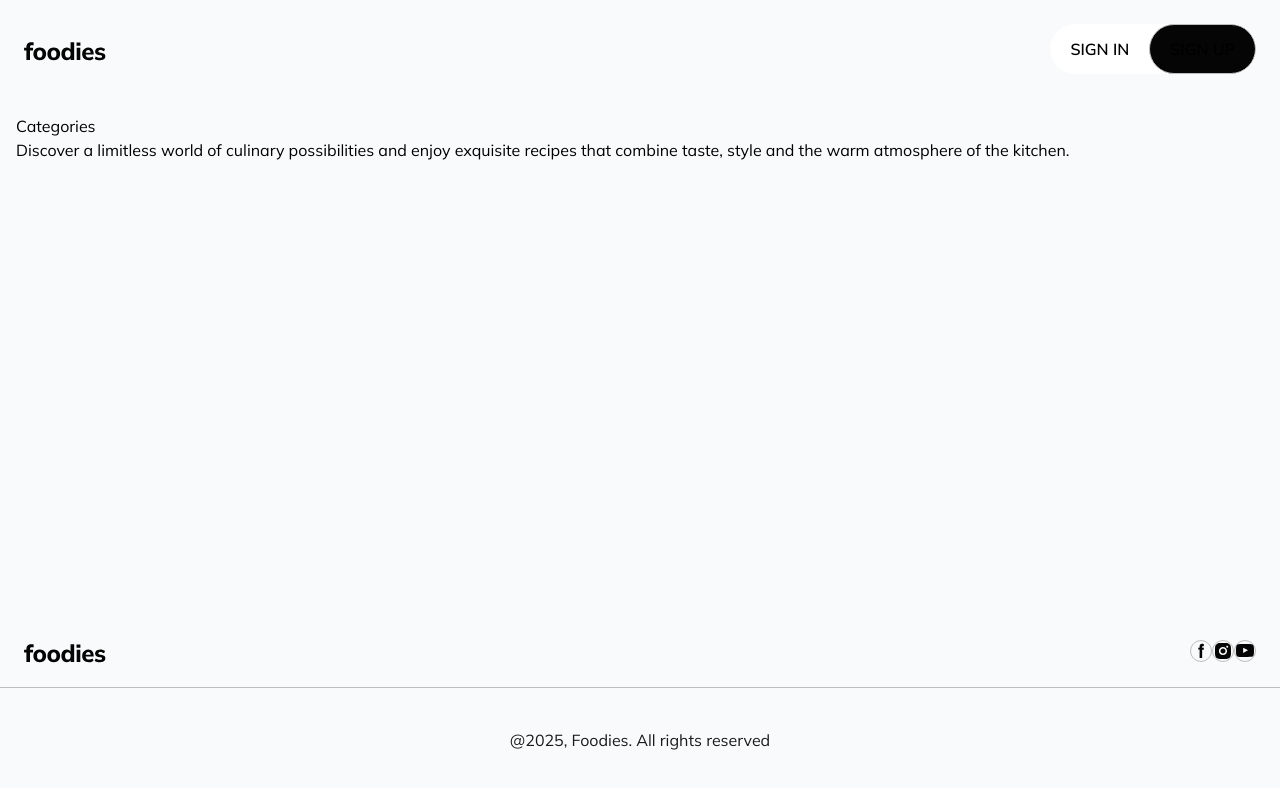
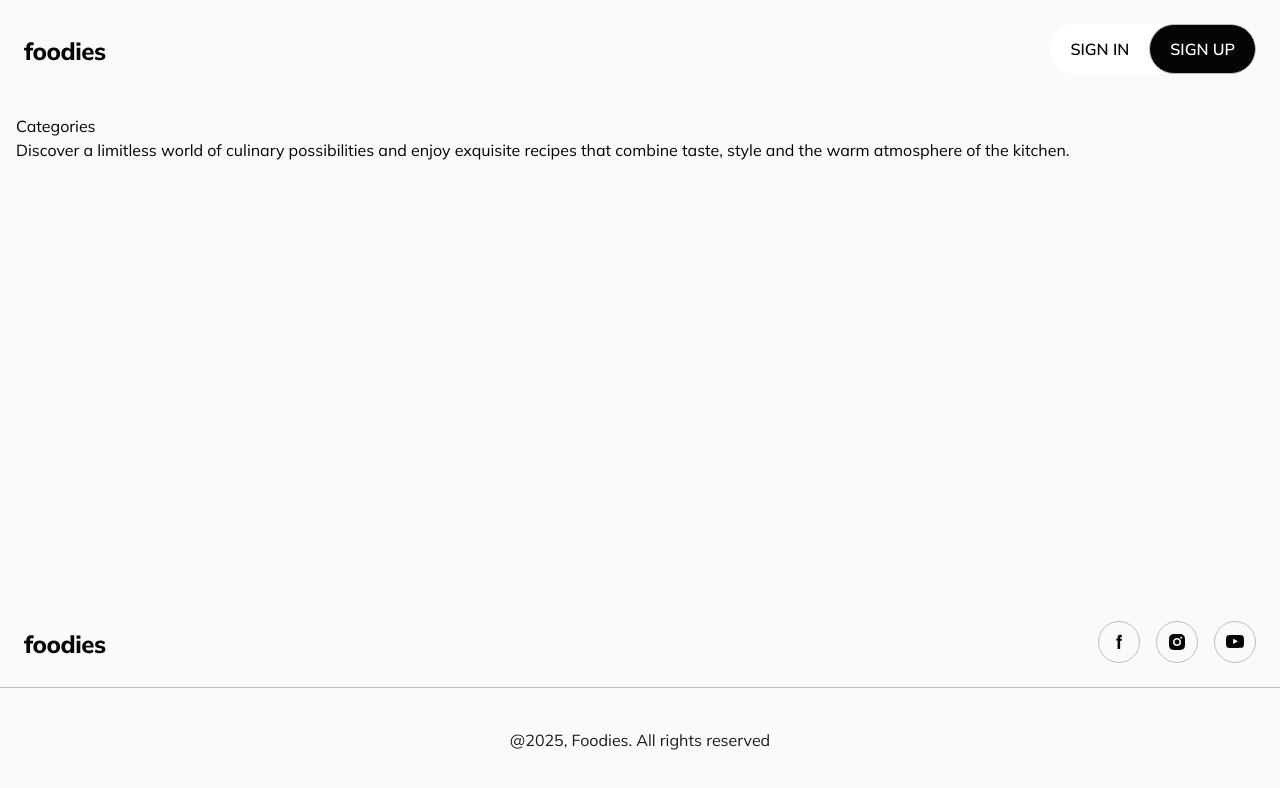
Before and after one commit to shikigami12/goit-foodies-ui, a React (Vite) app: page / in a window 1280 px wide. Shown: the top 788 px of the page. Built offline with nearby package versions, Linux system fonts and the light colour scheme; no server answers.

Commit message:
feat: Remove unused CSS reset styles to streamline the stylesheet

```diff
--- a/src/index.css
+++ b/src/index.css
@@ -122,47 +122,3 @@ body {
 .animate-auth-slide {
   animation: auth-slide-down 0.3s cubic-bezier(0.4, 0, 0.2, 1);
 }
-
-/* Start CSS Reset */
-img {
-  display: inline-block;
-  max-width: 100%;
-  height: auto;
-}
-
-a {
-  text-decoration: none;
-  color: inherit;
-}
-
-ul,
-li {
-  margin: 0;
-  padding: 0;
-  list-style-type: none;
-}
-
-textarea {
-  resize: none;
-}
-
-input,
-textarea,
-select,
-button {
-  color: inherit;
-  outline: none;
-}
-
-.sr-only {
-  position: absolute;
-  width: 1px;
-  height: 1px;
-  padding: 0;
-  margin: -1px;
-  overflow: hidden;
-  clip: rect(0, 0, 0, 0);
-  white-space: nowrap;
-  border-width: 0;
-}
-/* End CSS Reset */
```
